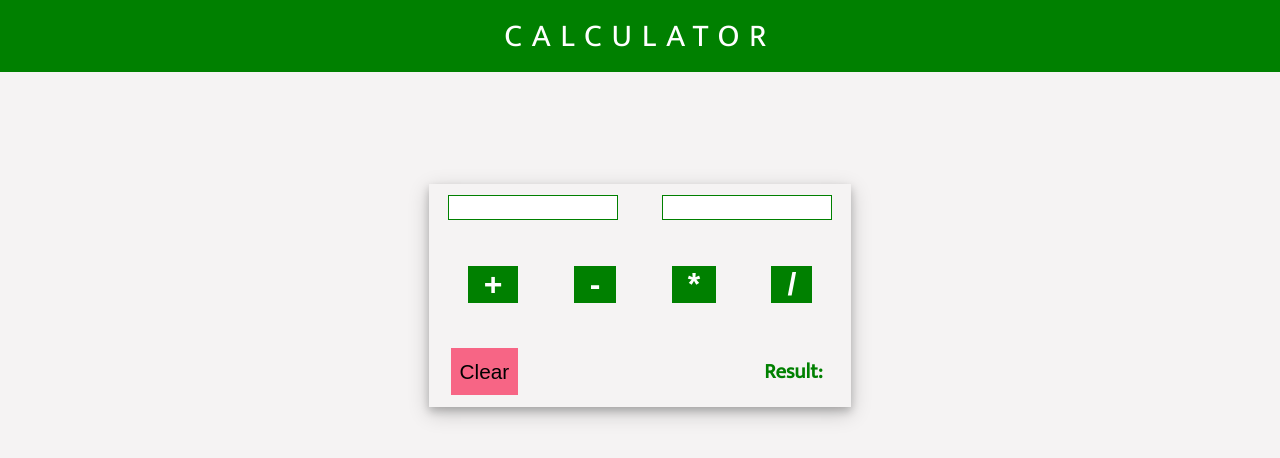
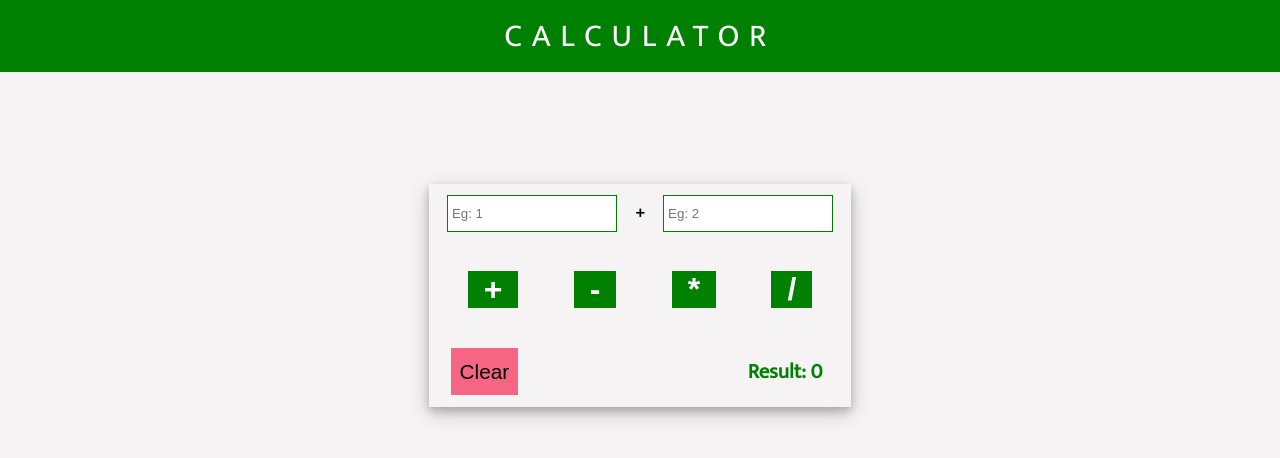
Before and after one commit to RohitKuwar/Calculator, a React (Create React App) app: page / in a window 1280 px wide. Shown: the top 458 px of the page. Built offline with nearby package versions, Linux system fonts and the light colour scheme.

Commit message:
Update Calculator.js

```diff
--- a/src/Calculator.js
+++ b/src/Calculator.js
@@ -2,30 +2,46 @@ import React, { useEffect, useState } from 'react';
 import styles from './style.module.css';
 
 export default function Calculator() {
-const [value1, setValue1] = useState();
-const [value2, setValue2] = useState();
-const [operation, setOperation] = useState();
+const [value1, setValue1] = useState('');
+const [value2, setValue2] = useState('');
+const [operation, setOperation] = useState('+');
 const [result, setResult] = useState();
 
 const clearInputs = () => {
   setValue1('');
   setValue2('');
+  setOperation('+');
 }
 
 useEffect(()=>{
-  if(operation === '+'){
-    setResult(value1 + value2);
+  switch (operation) {
+    case '+':
+      setResult(Number(value1) + Number(value2));
+      break;
+    case '-':
+      setResult(value1 - value2);
+      break;
+    case '*':
+      setResult(value1 * value2);
+      break;
+    case '/':
+      setResult((value1 / value2).toFixed(2));
+      break;
+    default:
+      setResult(null);
   }
-},[operation, value1, value2])
+}, [operation, value1, value2])
 
   return (
     <>
     <header>CALCULATOR</header>
     <div className={styles.container}>
       <div className={styles.inputFields}>
-        <input type="text" value={value1} onChange={(event)=>event.target.value} />
+        <input type="number" value={value1} placeholder="Eg: 1" autoComplete="off"
+        onChange={(event)=>setValue1(event.target.value)} />
         <label htmlFor="">{operation}</label>
-        <input type="text" value={value2} onChange={(event)=>event.target.value} />
+        <input type="number" value={value2} placeholder="Eg: 2" autoComplete="off"
+        onChange={(event)=>setValue2(event.target.value)} />
       </div>
       <div className={styles.buttons}>
         <button className={styles.btn} onClick={()=>setOperation('+')}>+</button>
```
